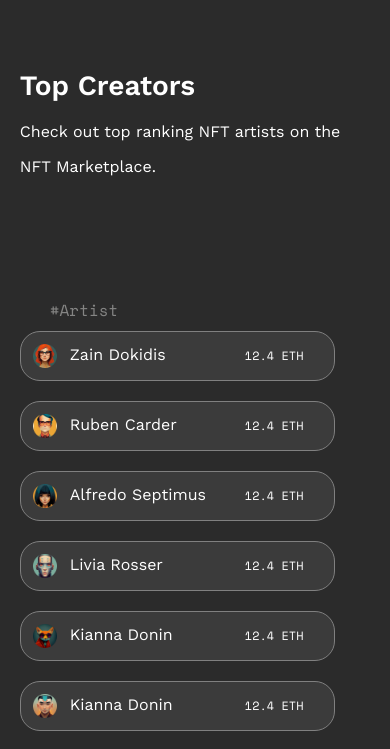
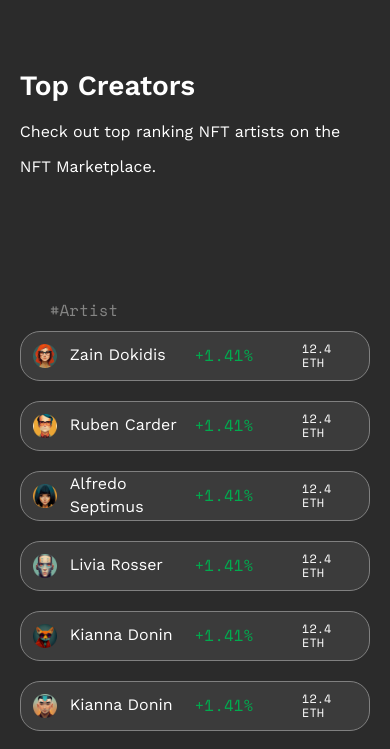
Before and after one commit to Shekhri/Team, a plain HTML site: page rankings.html in a window 390 px wide. Shown: the part 79-828 px from the top of the page. Drawn offline with nearby package versions, Linux system fonts and the light colour scheme.

Commit message:
last one

```diff
--- a/css/ranking.css
+++ b/css/ranking.css
@@ -12,8 +12,7 @@
 }
 
 .all__sold--none-ul {
-    width: 1050px;
-    height: 46px;
+   width: 100%;
 }
 
 .all__sold--none-ul-li-p-a {
@@ -245,6 +244,9 @@
     left: 532px
 }
 
+.all__top{
+    width: 100%;
+}
 .all__sold--none-ul-li-p-b {
 
     color: #858584;
@@ -315,11 +317,8 @@
 }
 
 @media only screen and (max-width:1043px) {
-    .container {
-        max-width: 95%;
-        padding: 0 10px;
-        margin: 0 auto;
-    }
+
+
 
     .end {
         display: none;
@@ -331,6 +330,8 @@
 
     .header__image {
         display: flex;
+
+
     }
 
     .all__top--ul-li-p {
@@ -396,7 +397,7 @@
         justify-content: space-between;
         align-items: center;
         margin-top: 20px;
-        width: 690px;
+        width: 100%;
         height: 60px;
 
 
@@ -478,7 +479,7 @@
     }
 
     .all__sold--none-ul-li-p-c {
-        display: none;
+        width: 100%;
     }
 
     .all__sold--none-ul-li-p-a {
@@ -494,6 +495,17 @@
 }
 
 @media only screen and (max-width:738px) {
+
+    .container{
+        max-width: 738px;
+        width: 95%;
+        margin: 0 auto;
+        padding: 0 10px;
+    }
+    .all__sold--ul-li-p-active{
+       position: relative;
+       right: -10px;
+    }
     .hero__h1 {
 
         color: white;
@@ -512,14 +524,13 @@
         justify-content: space-between;
         align-items: center;
         margin-top: 20px;
-        width: 315px;
         height: 50px;
         border: 1px solid gray;
 
     }
 
     .all__sold--ul-li-p-active {
-        display: none;
+       width: 100%;
     }
 
     .all__sold--ul-li-h2 {
@@ -567,8 +578,7 @@
     }
 
     .all__sold--none {
-        width: 315px;
-        height: 46px;
+     width: 100%;
     }
 
     .all__sold--none-ul-li-p-c {
```
